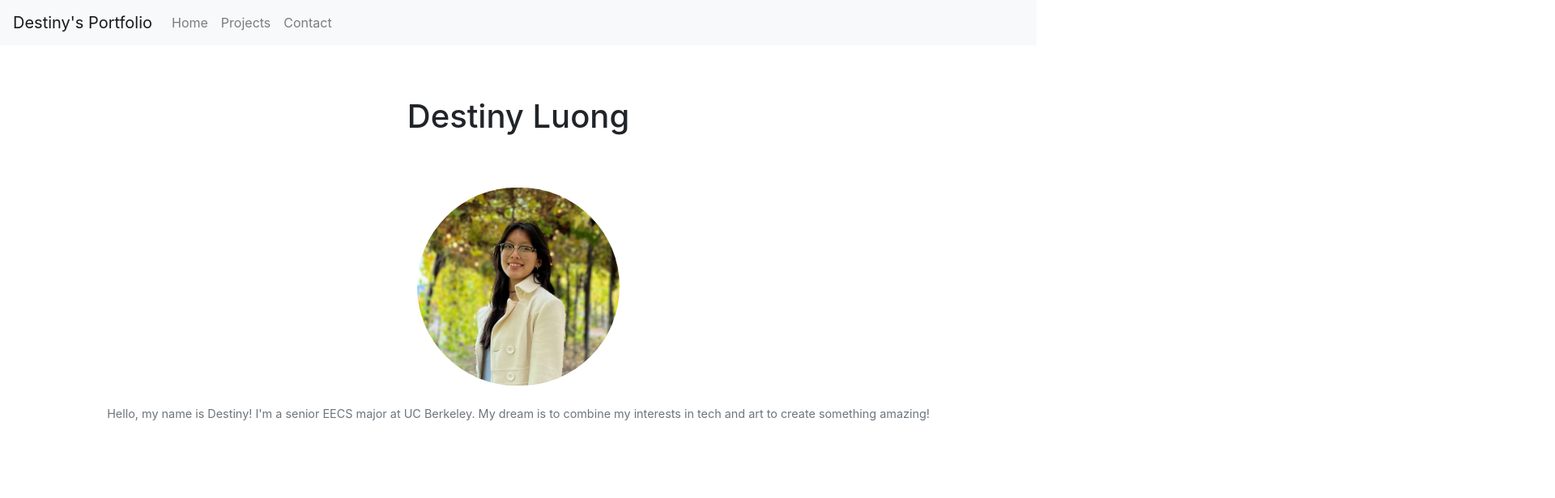
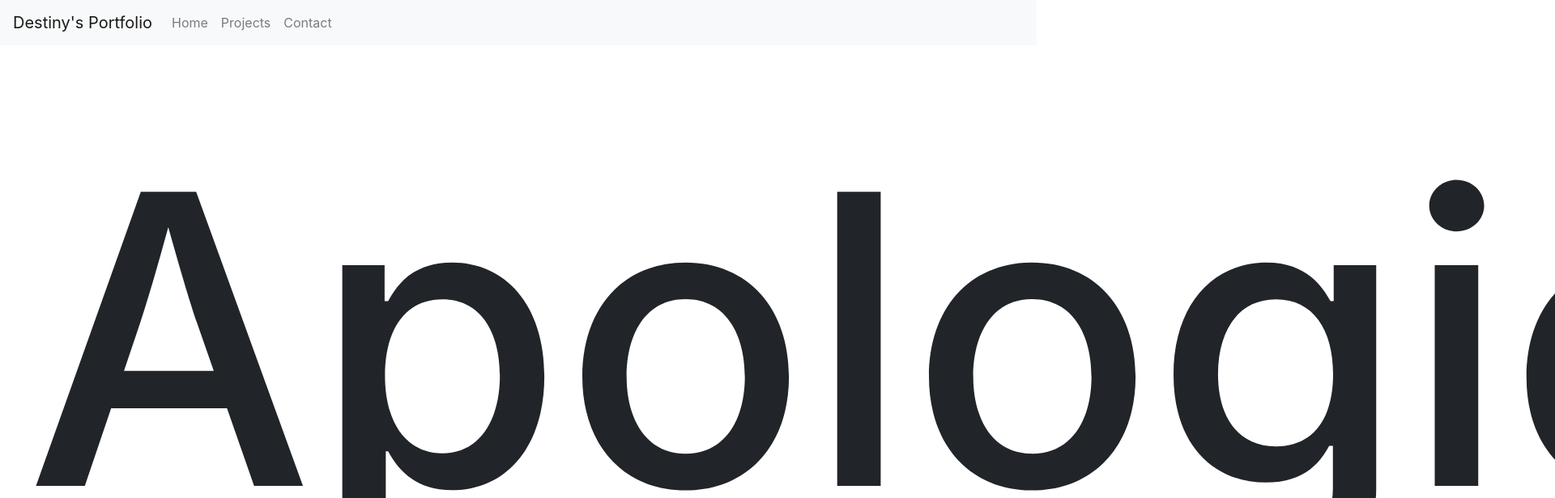
Before and after one commit to DestinyLuong/portfolio, a React (Create React App) app: page /HomePage.js in a window 1280 px wide. Shown: the top 616 px of the page at 81% size, 1920 px wide, since content can reach past the window. Built offline with nearby package versions, Linux system fonts and the light colour scheme.

Commit message:
Construction

```diff
--- a/src/App.css
+++ b/src/App.css
@@ -69,3 +69,7 @@
 .figure-caption{
 text-align: left
 }
+
+.construct{
+  font-size: 500px;
+}
--- a/src/pages/HomePage.js
+++ b/src/pages/HomePage.js
@@ -9,6 +9,7 @@ function HomePage() {
     return (
       <div className="HomePage">
         <div className= "TitleDiv">
+            <h1 className="construct">Apologies this page is under construction!</h1>
             <h1 className= "Title">
                 Destiny Luong
             </h1>
```
Also changed, not shown: 28 other files (tests, documents, lock files or other folders).
